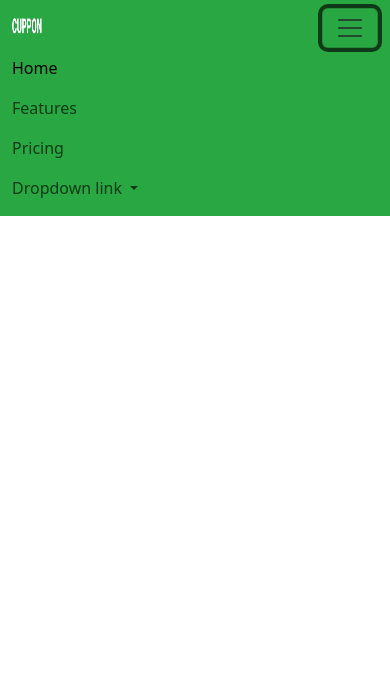
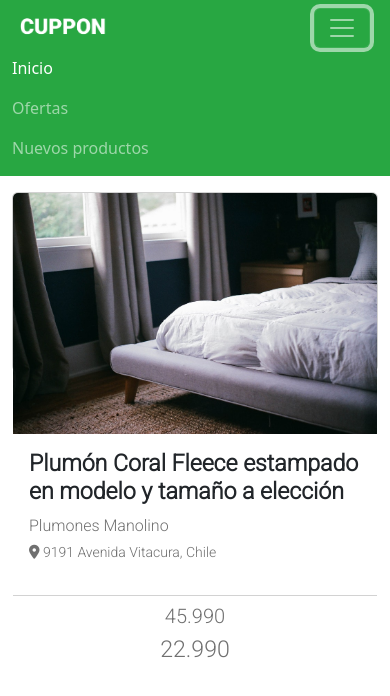
Before and after one commit to Jedova/Ejercicio_Cuppon, a plain HTML site: page index.html in a window 390 px wide. Both pictures are taken after a click on the button "Toggle navigation". Drawn offline with nearby package versions, Linux system fonts and the light colour scheme.

Commit message:
Avance del código

```diff
--- a/index.html
+++ b/index.html
@@ -9,47 +9,54 @@
     <script src="https://cdn.jsdelivr.net/npm/bootstrap@5.3.5/dist/js/bootstrap.bundle.min.js" integrity="sha384-k6d4wzSIapyDyv1kpU366/PK5hCdSbCRGRCMv+eplOQJWyd1fbcAu9OCUj5zNLiq" crossorigin="anonymous"></script>
 
     <!--Google fonts Open Sans-->
-    <link href="https://fonts.googleapis.com/css2?family=Open+Sans:wght@400;700&display=swap" rel="stylesheet">
+    <link href="https://fonts.googleapis.com/css2?family=Roboto:wght@300&display=swap" rel="stylesheet">
 
     <!--FontAwesome Icons-->
-    <script src="https://kit.fontawesome.com/your-kit-id.js" crossorigin="anonymous"></script>
+    <link href="https://cdnjs.cloudflare.com/ajax/libs/font-awesome/6.4.0/css/all.min.css" rel="stylesheet">
 </head>
 <body>
-    <nav class="navbar navbar-expand-lg"  style="background-color: #28a742;">
-
+  <nav class="navbar navbar-expand-lg navbar-dark"  style="background-color: #28a742;">
     <div class="container-fluid">
-            <a class="navbar-brand" href="#">
-              <img src="assets/img/logo-white.png" alt="Logo" width="30" height="24" class="d-inline-block align-text-top">
+      <!--Ajustes del logo-->
+        <a class="navbar-brand ms-2" href="#">
+          <img src="assets/img/logo-white.png" alt="Logo" width="86" height="25" class="d-inline-block align-text-top">
         </a>
-            <button class="navbar-toggler" type="button" data-bs-toggle="collapse" data-bs-target="#navbarNavDropdown" aria-controls="navbarNavDropdown" aria-expanded="false" aria-label="Toggle navigation">
+        <!--Ajustes de la hamburguesa-->
+        <button class="navbar-toggler me-2" type="button" data-bs-toggle="collapse" data-bs-target="#navbarNavDropdown" aria-controls="navbarNavDropdown" aria-expanded="false" aria-label="Toggle navigation" width="59" height="42">
           <span class="navbar-toggler-icon"></span>
         </button>
 
         <div class="collapse navbar-collapse" id="navbarNavDropdown">
           <ul class="navbar-nav">
             <li class="nav-item">
-                        <a class="nav-link active" aria-current="page" href="#">Home</a>
+              <a class="nav-link active" aria-current="page" href="#">Inicio</a>
             </li>
             <li class="nav-item">
-                        <a class="nav-link" href="#">Features</a>
+              <a class="nav-link" href="#">Ofertas</a>
             </li>
             <li class="nav-item">
-                     <a class="nav-link" href="#">Pricing</a>
-                    </li>
-                    <li class="nav-item dropdown">
-                        <a class="nav-link dropdown-toggle" href="#" role="button" data-bs-toggle="dropdown" aria-expanded="false">
-                        Dropdown link
-                        </a>
-                <ul class="dropdown-menu">
-                  <li><a class="dropdown-item" href="#">Action</a></li>
-                  <li><a class="dropdown-item" href="#">Another action</a></li>
-                  <li><a class="dropdown-item" href="#">Something else here</a></li>
-                </ul>
+              <a class="nav-link" href="#">Nuevos productos</a>
             </li>
           </ul>
         </div>
     </div>
   </nav>
+  <!--Container del cuerpo-->
+<div class="container text-center mt-3 mb-3" style="font-family: 'Roboto', sans-serif; font-weight: 300;">
+  <div class="card mx-auto"  style="max-width: 378px; max-height: 180px;">
+    <img src="assets/img/cupon-1.jpg" class="card-img-top" alt="Estamos cargado para usted">
+    <div class="card-body p-3">
+      <h3 class="card-title fw-bold text-start" style="font size: 20pt; color: #212529;">Plumón Coral Fleece estampado en modelo y tamaño a elección</h3>
+      <p class="text-start mb-0" style="font-size: 16px; color: #707070;">
+        Plumones Manolino
+      <p
+      <p class="text-start mt-1" style="font-size: 14px; color: #707070;">
+        <i class="fas fa-map-marker-alt"></i> 9191 Avenida Vitacura, Chile
+    </div>
+    <ul class="list-group list-group-flush">
+      <li class="list-group-item" style="font-size: 14px; color: #707070;"><h5>45.990</h5><h3 class="">22.990</h3></li>
+    </ul>
 
+  </div>
 </body>
 </html>
```
Lines whose indentation alone changed are shown as unchanged.
